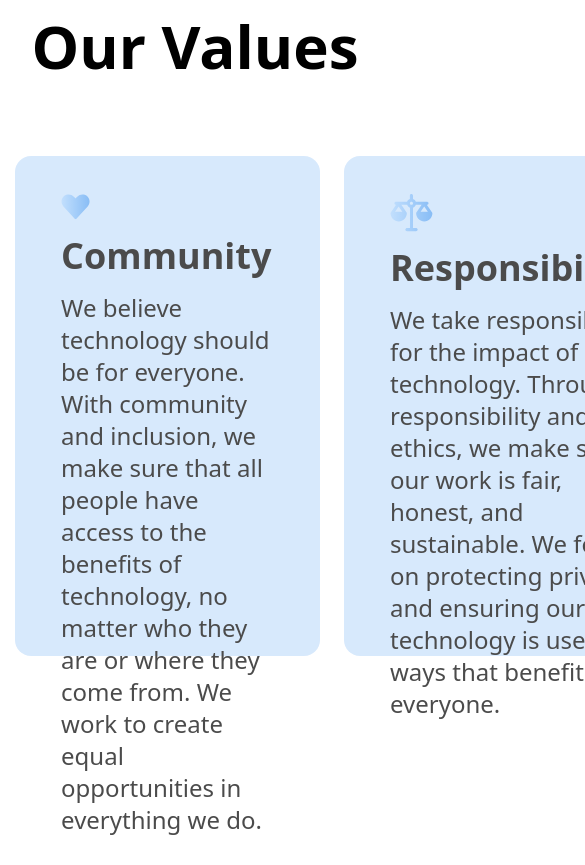
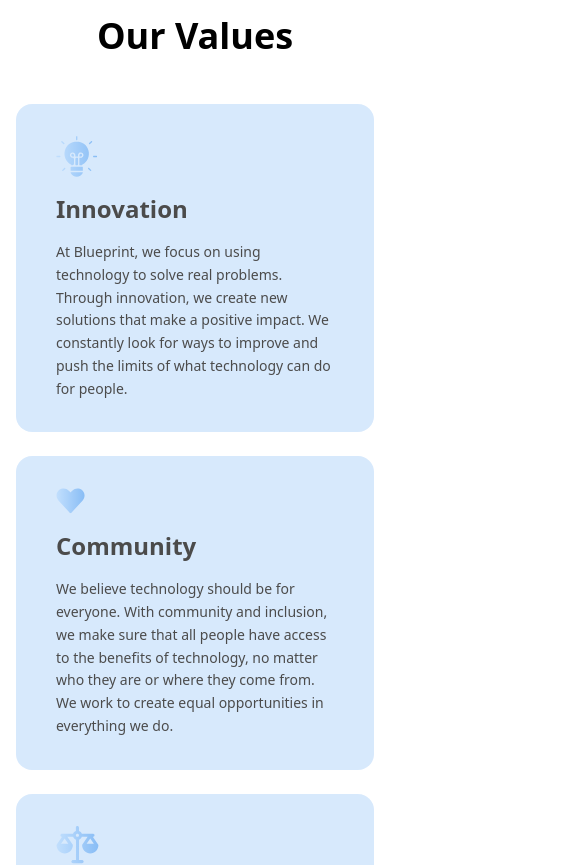
Before and after one commit to tmublueprint/bp-website, a React (Vite) app: page / in a window 390 px wide. Shown: the top 865 px of the page, 585 px wide, since content can reach past the window. Built offline with nearby package versions, Linux system fonts and the light colour scheme.

Commit message:
fix responsive cards

```diff
--- a/src/components/HomePage/ValuesCard.tsx
+++ b/src/components/HomePage/ValuesCard.tsx
@@ -1,61 +1,53 @@
-// Implement the NavBar component
-// Reference Zeplin General Page for the design specs
-// Recommendation:
-// Split into two rows and the second row should include 3 columns
-// Within each card it should include 3 rows, details based off the design
-
 function ValuesCard() {
-    // Code goes here
-
     return (
-        <div className="flex flex-col m-4 gap-20">
-            <div className="flex justify-center">
-                <h1 className="text-6xl font-bold">Our Values</h1>
+        <div className="flex flex-col m-4 gap-12 lg:gap-20">
+            <div className="flex mx-auto">
+                <h1 className="text-4xl md:text-5xl lg:text-6xl font-bold text-center">Our Values</h1>
             </div>
-            <div className="flex flex-row justify-center gap-6 mx-30">
-                <div className="Vector flex flex-col gap-4 rounded-2xl">
+            <div className="flex flex-wrap justify-center gap-6 lg:flex-nowrap lg:max-w-7xl lg:mx-auto">
+                <div className="Vector flex flex-col gap-4 rounded-2xl w-full sm:w-96 md:w-[420px] lg:w-96 xl:w-[440px]">
                     <div className="">
                         <img src="Light bulb vector.svg" alt="Light bulb icon" />
                     </div>
                     <div>
-                        <h1 className="text-4xl font-bold">Innovation</h1>
+                        <h1 className="text-2xl md:text-3xl lg:text-4xl font-bold">Innovation</h1>
                     </div>
                     <div>
-                        <span className="text-2xl font-regular">
+                        <p className="text-sm md:text-base lg:text-lg xl:text-xl leading-relaxed font-medium">
                             At Blueprint, we focus on using technology to solve real problems.
                             Through innovation, we create new solutions that make a positive impact.
                             We constantly look for ways to improve and push the limits of what technology can do for people.
-                        </span>
+                        </p>
                     </div>
                 </div>
-                <div className="Vector flex flex-col gap-4 rounded-2xl">
+                <div className="Vector flex flex-col gap-4 rounded-2xl w-full sm:w-96 md:w-[420px] lg:w-96 xl:w-[440px]">
                     <div className="">
                         <img src="Heart vector.svg" alt="Heart icon" />
                     </div>
                     <div>
-                        <h1 className="text-4xl font-bold">Community</h1>
+                        <h1 className="text-2xl md:text-3xl lg:text-4xl font-bold">Community</h1>
                     </div>
                     <div className="">
-                        <span className="text-2xl font-regular ">
+                        <p className="text-sm md:text-base lg:text-lg xl:text-xl leading-relaxed font-medium">
                             We believe technology should be for everyone.
                             With community and inclusion, we make sure that all people have access to the benefits of technology,
                             no matter who they are or where they come from. We work to create equal opportunities in everything we do.
-                        </span>
+                        </p>
                     </div>
                 </div>
-                <div className="Vector flex flex-col gap-4 rounded-2xl">
+                <div className="Vector flex flex-col gap-4 rounded-2xl w-full sm:w-96 md:w-[420px] lg:w-96 xl:w-[440px]">
                     <div className="">
                         <img src="Balance vector.svg" alt="Balance icon" />
                     </div>
                     <div>
-                        <h1 className="text-4xl font-bold">Responsibility</h1>
+                        <h1 className="text-2xl md:text-3xl lg:text-4xl font-bold">Responsibility</h1>
                     </div>
                     <div>
-                        <span className="text-2xl font-regular">
+                        <p className="text-sm md:text-base lg:text-lg xl:text-xl leading-relaxed font-medium">
                             We take responsibility for the impact of our technology.
                             Through responsibility and ethics, we make sure our work is fair, honest, and sustainable.
                             We focus on protecting privacy, and ensuring our technology is used in ways that benefit everyone.
-                        </span>
+                        </p>
                     </div>
                 </div>
             </div>
--- a/src/index.css
+++ b/src/index.css
@@ -11,13 +11,35 @@
 }
 
 .Vector {
-    width: 450px;
-    height: 500px;
+    min-height: 400px;
+    max-width: 460px;
     flex-grow: 0;
-    /*margin: 41.2px 80.7px 113.3px 24.3px;*/
-    padding: 38.1px 48.7px 29.4px 45.9px;
+    padding: 3rem 3.5rem;
     opacity: 0.7;
     background-color: #c7e0fb;
+}
+
+/* responsive for different screen sizes */
+@media (min-width: 1280px) {
+    .Vector {
+        max-width: 480px;
+        height: 500px;
+        padding: 3.5rem 4rem;
+    }
+}
+
+@media (max-width: 768px) {
+    .Vector {
+        padding: 2.5rem 3rem;
+        min-height: 350px;
+    }
+}
+
+@media (max-width: 640px) {
+    .Vector {
+        padding: 2rem 2.5rem;
+        min-height: 300px;
+    }
 }
 
 .Innovation {
```
